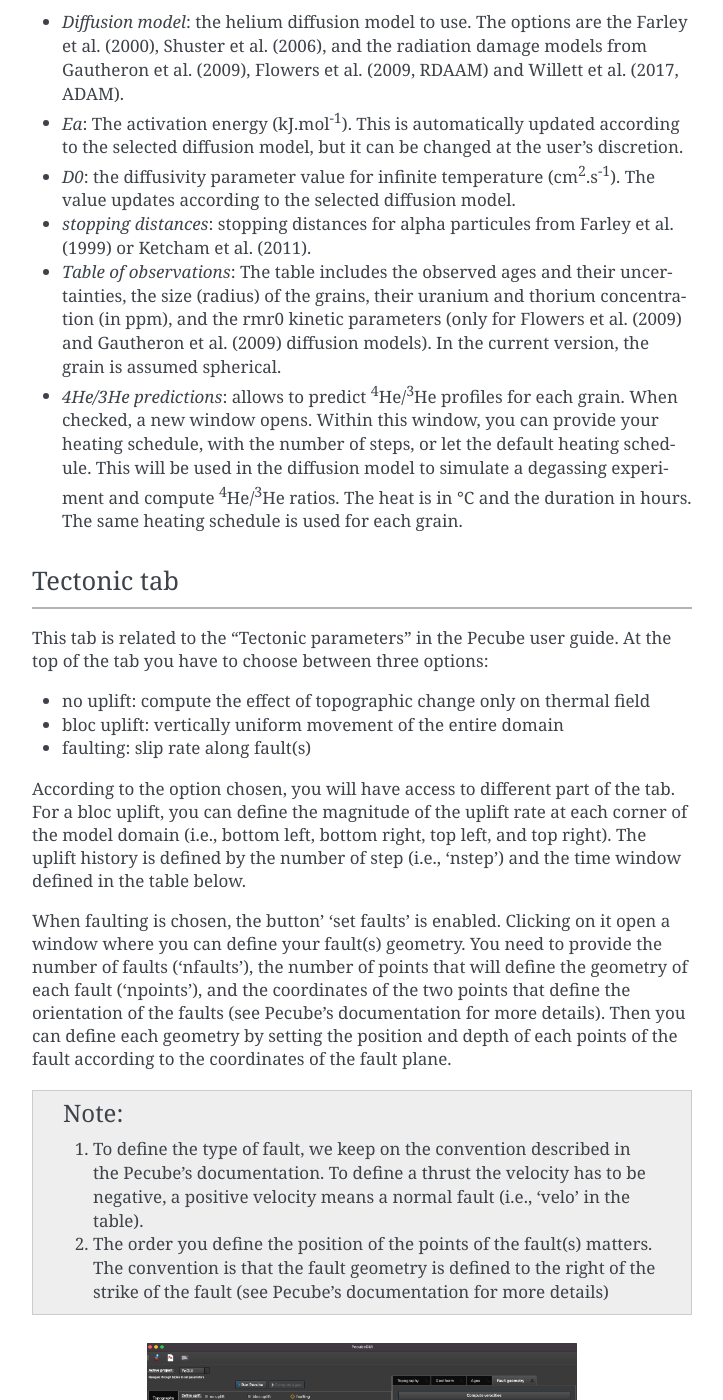
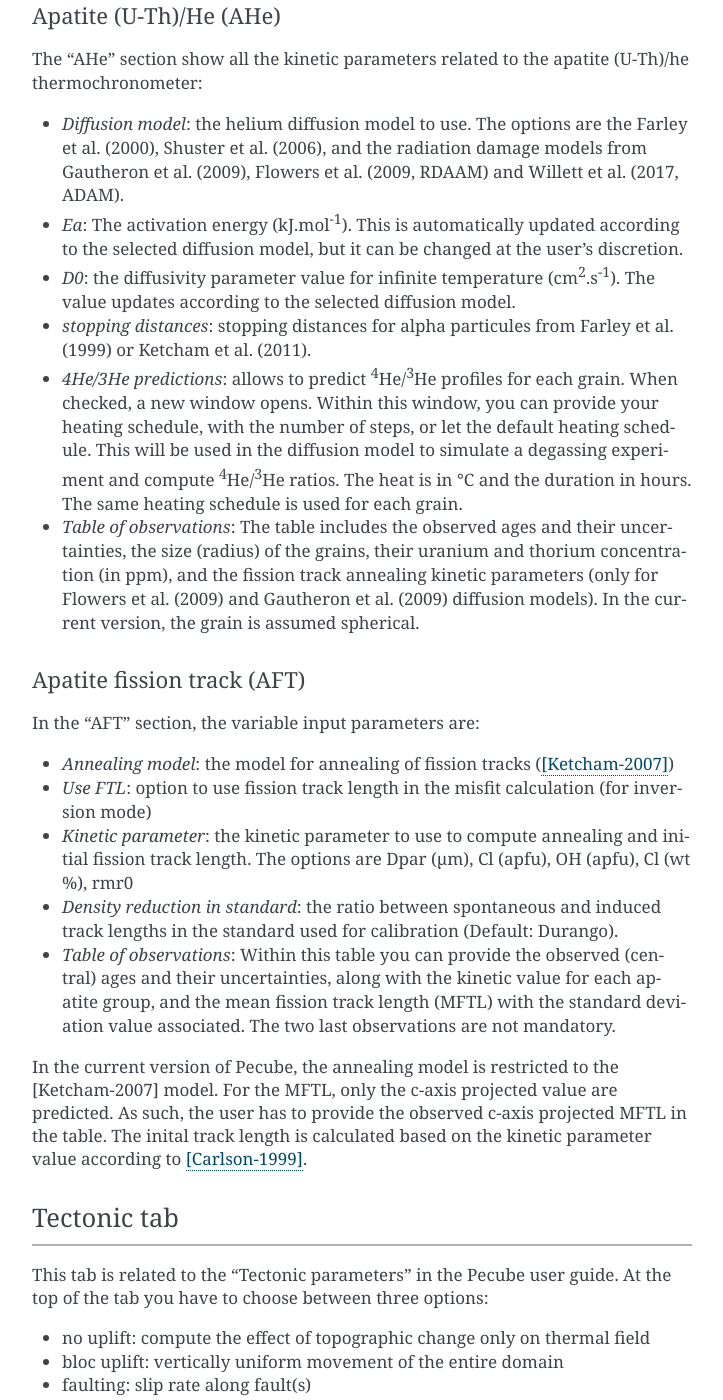
Before and after one commit to MBernAca/PecubeGUI_Doc, a Sphinx documentation site: the page built from docs/source/Usage.rst, in a window 1280 px wide and 1400 px high, scrolled down 9914 px. Shown: the whole window, without its empty margins (388-1111 px from the left). Built offline with Sphinx 7.4.7, drawn with Linux system fonts in a browser that asks for light colours; some of the changed text lies outside the part shown.

Commit message:
Update Usage.rst

```diff
--- a/docs/source/Usage.rst
+++ b/docs/source/Usage.rst
@@ -185,15 +185,31 @@
   *Figure 11. "Ages" tab where to define the thermochronometers to use. Here, the example is made with sample specific predictions for the apatite (U-Th)/He system.*
 
 
-| Here you can provide observations (ages with errors), and shows extra parameters for the computation of grain-specific ages. These extra parameters include for e.g., (U-Th)/he based thermochronometer:
+| Here you can provide observations (ages with errors), and shows extra parameters for the computation of grain-specific ages.
+
+Apatite (U-Th)/He (AHe)
+^^^^^^^^^^^^^^^^^^^^^^^^^^^^
+
+The "AHe" section show all the kinetic parameters related to the apatite (U-Th)/he thermochronometer:
 
 *	*Diffusion model*: the helium diffusion model to use. The options are the Farley et al. (2000), Shuster et al. (2006), and the radiation damage models from Gautheron et al. (2009), Flowers et al. (2009, RDAAM) and Willett et al. (2017, ADAM).
 *	*Ea*: The activation energy (kJ.mol\ :sup:`-1`\). This is automatically updated according to the selected diffusion model, but it can be changed at the user’s discretion.
 *	*D0*: the diffusivity parameter value for infinite temperature (cm\ :sup:`2`\.s\ :sup:`-1`\). The value updates according to the selected diffusion model.
 * *stopping distances*: stopping distances for alpha particules from Farley et al. (1999) or Ketcham et al. (2011).
-*	*Table of observations*: The table includes the observed ages and their uncertainties, the size (radius) of the grains, their uranium and thorium concentration (in ppm), and the rmr0 kinetic parameters (only for Flowers et al. (2009) and Gautheron et al. (2009) diffusion models). In the current version, the grain is assumed spherical.
 *	*4He/3He predictions*: allows to predict \ :sup:`4`\He/\ :sup:`3`\He profiles for each grain. When checked, a new window opens. Within this window, you can provide your heating schedule, with the number of steps, or let the default heating schedule. This will be used in the diffusion model to simulate a degassing experiment and compute \ :sup:`4`\He/\ :sup:`3`\He ratios. The heat is in °C and the duration in hours. The same heating schedule is used for each grain.
+*	*Table of observations*: The table includes the observed ages and their uncertainties, the size (radius) of the grains, their uranium and thorium concentration (in ppm), and the fission track annealing kinetic parameters (only for Flowers et al. (2009) and Gautheron et al. (2009) diffusion models). In the current version, the grain is assumed spherical.
 
+Apatite fission track (AFT)
+^^^^^^^^^^^^^^^^^^^^^^^^^^^^
+In the "AFT" section, the variable input parameters are:
+
+* *Annealing model*: the model for annealing of fission tracks ([Ketcham-2007]_)
+* *Use FTL*: option to use fission track length in the misfit calculation (for inversion mode)
+* *Kinetic parameter*: the kinetic parameter to use to compute annealing and initial fission track length. The options are Dpar (µm), Cl (apfu), OH (apfu), Cl (wt %), rmr0
+* *Density reduction in standard*: the ratio between spontaneous and induced track lengths in the standard used for calibration (Default: Durango).
+* *Table of observations*: Within this table you can provide the observed (central) ages and their uncertainties, along with the kinetic value for each apatite group, and the mean fission track length (MFTL) with the standard deviation value associated. The two last observations are not mandatory.
+
+| In the current version of Pecube, the annealing model is restricted to the [Ketcham-2007] model. For the MFTL, only the c-axis projected value are predicted. As such, the user has to provide the observed c-axis projected MFTL in the table. The inital track length is calculated based on the kinetic parameter value according to [Carlson-1999]_.
 
 Tectonic tab
 -------------------
@@ -341,9 +357,11 @@
 ----------
 
 .. [Egholm_et-al-2011] Egholm, D. L., Knudsen, M. F., Clark, C. D., & Lesemann, J. E. (2011). Modeling the flow of glaciers in steep terrains: The integrated second‐order shallow ice approximation (iSOSIA). Journal of Geophysical Research: Earth Surface, 116(F2).
+.. [Carlson-1999] Carlson, W. D., Donelick, R. A., & Ketcham, R. A. (1999). Variability of apatite fission-track annealing kinetics: I. Experimental results. American mineralogist, 84(9), 1213-1223.
 .. [Reiners-and-Brandon-2006] Reiners, P. W., & Brandon, M. T. (2006). Using thermochronology to understand orogenic erosion. Annu. Rev. Earth Planet. Sci., 34, 419-466.
 .. [Gautheron-et-al-2010] Gautheron, C., & Tassan-Got, L. (2010). A Monte Carlo approach to diffusion applied to noble gas/helium thermochronology. Chemical Geology, 273(3-4), 212-224.
 .. [Ketcham-2005] Ketcham, R. A. (2005). Forward and inverse modeling of low-temperature thermochronometry data. Reviews in mineralogy and geochemistry, 58(1), 275-314.
+.. [Ketcham-2007] Ketcham, R. A., Carter, A., Donelick, R. A., Barbarand, J., & Hurford, A. J. (2007). Improved modeling of fission-track annealing in apatite. American Mineralogist, 92(5-6), 799-810.
 .. [Sambridge-et-al-1999] Sambridge, M. (1999). Geophysical inversion with a neighbourhood algorithm—I. Searching a parameter space. Geophysical journal international, 138(2), 479-494.
 .. [Sullivan-et-al-2019] Sullivan et al., (2019). PyVista: 3D plotting and mesh analysis through a streamlined interface for the Visualization Toolkit (VTK). Journal of Open Source Software, 4(37), 1450, https://doi.org/10.21105/joss.01450
 .. [Piper-2021] Piper, M. (2021). CSDMS Topography data component (Version 0.3.1) [Computer software]. https://doi.org/10.5281/zenodo.4608653
```
